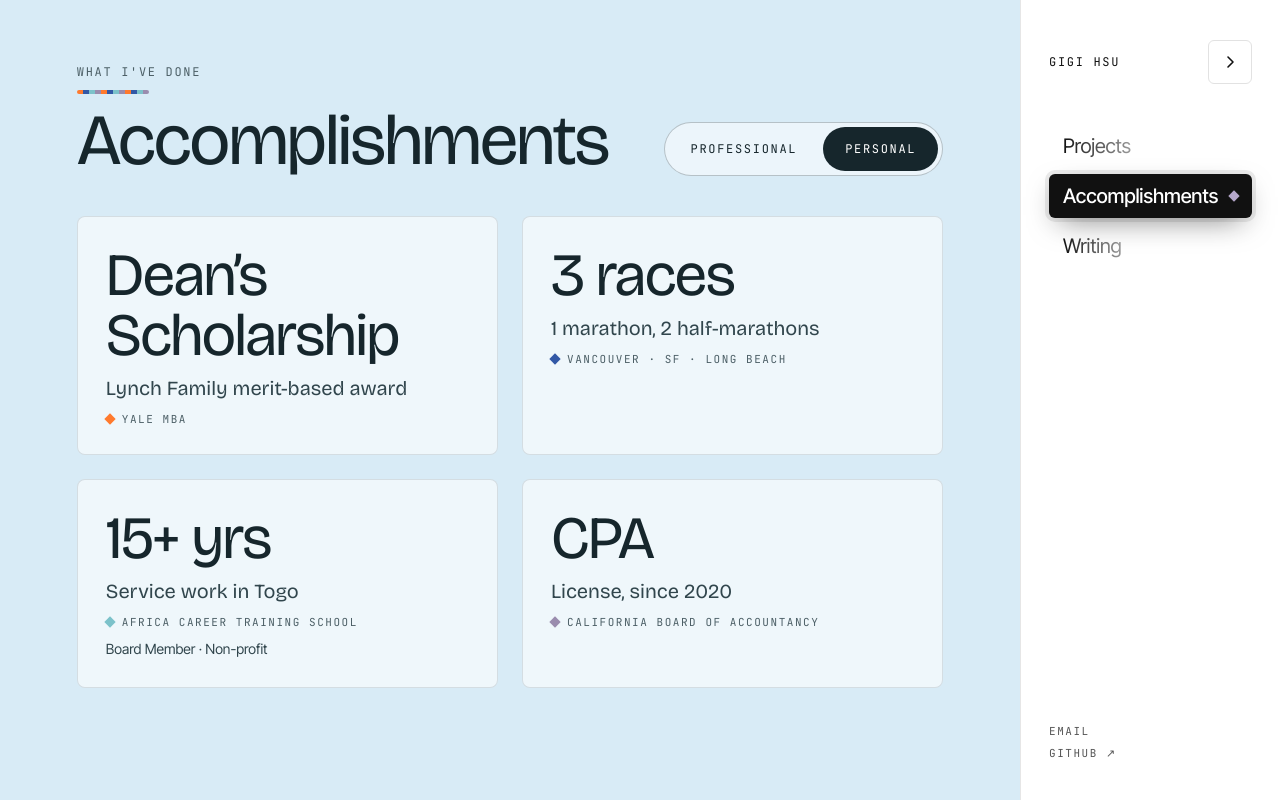
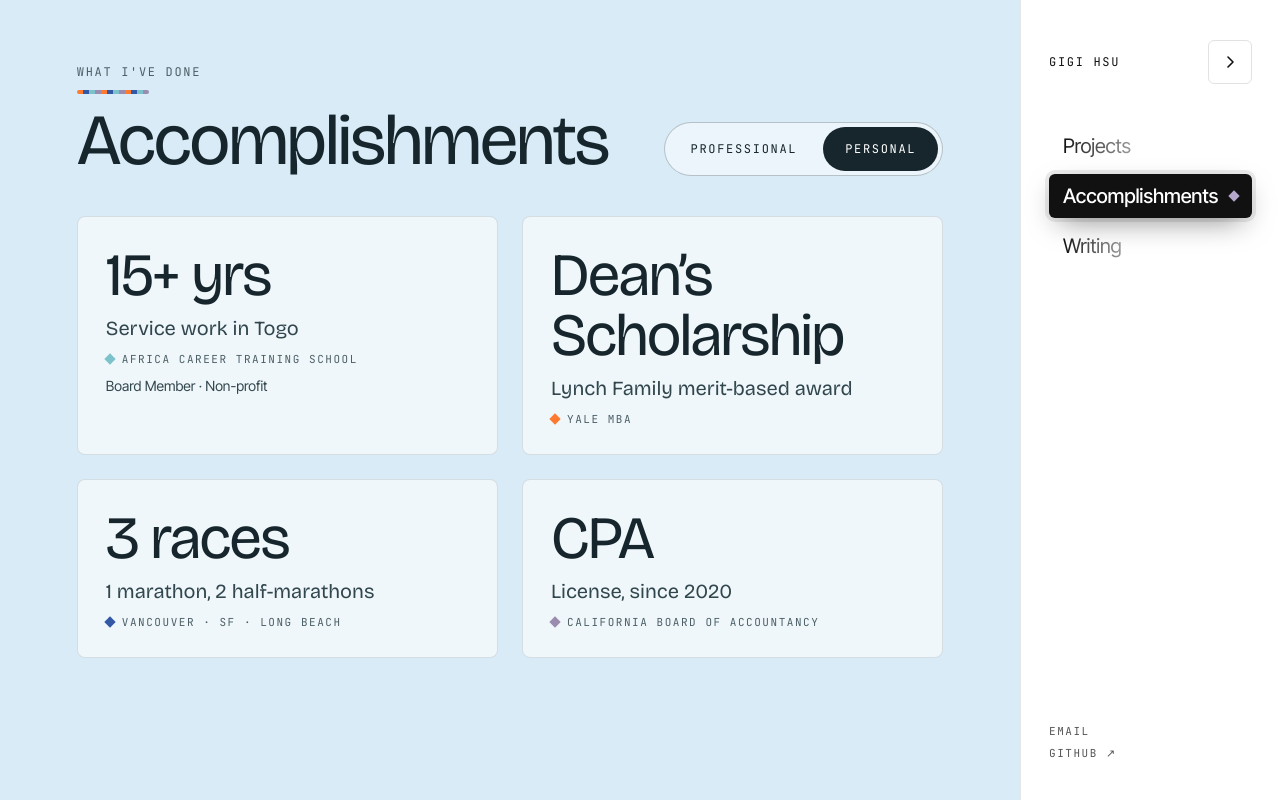
Before and after one commit to ggshoo/portfolio, a plain HTML site: page accomplishments.html in a window 1280 px wide. Both pictures are taken after a click on the button "PERSONAL". Drawn offline with nearby package versions, Linux system fonts and the light colour scheme.

Commit message:
Reorder personal accomplishment cards
Co-Authored-By: Claude Opus 5.5 <noreply@anthropic.com>
Claude-Session: https://claude.ai/code/session_01QGingh8jW952HizH9FQBNH

```diff
--- a/accomplishments.html
+++ b/accomplishments.html
@@ -19,7 +19,7 @@
 <div class="seg" role="group" aria-label="Choose a view"><button type="button" data-view="pro" aria-pressed="true">Professional</button><button type="button" data-view="personal" aria-pressed="false">Personal</button></div>
 </div>
 <div class="grid view" id="pro"><div class="stat card"><span class="big">AI policy</span><span class="what">Research and conference lead</span><span class="where mono"><span class="dia" aria-hidden="true" style="background:#ff7a2e"></span>Yale MBA</span><span class="role">Co-President, AI Association · 2024–2026</span><div class="pills"><a class="mono" href="https://som.yale.edu/story/2025/student-team-creates-ai-policy-recommendations-connecticut-state-government" target="_blank" rel="noopener">Policy research ↗</a><a class="mono" href="https://groups.som.yale.edu/aia/conference/" target="_blank" rel="noopener">Conference ↗</a></div></div><div class="stat card"><span class="big">$25M</span><span class="what">In inefficiencies discovered</span><span class="where mono"><span class="dia" aria-hidden="true" style="background:#3258A6"></span>Apple</span><span class="role">MBA Internship · Summer 2025</span></div><div class="stat card"><span class="big">35%</span><span class="what">Fewer false positives</span><span class="where mono"><span class="dia" aria-hidden="true" style="background:#7CC2CA"></span>First Republic Bank</span><span class="role">Senior Data Scientist · 2021–2024</span></div><div class="stat card"><span class="big">$2.5M</span><span class="what">Managed portfolio</span><span class="where mono"><span class="dia" aria-hidden="true" style="background:#9A8CAE"></span>PwC</span><span class="role">Senior Associate · 2016–2020</span></div></div>
-<div class="grid view" id="personal" hidden><div class="stat card"><span class="big">Dean’s Scholarship</span><span class="what">Lynch Family merit-based award</span><span class="where mono"><span class="dia" aria-hidden="true" style="background:#ff7a2e"></span>Yale MBA</span></div><div class="stat card"><span class="big">3 races</span><span class="what">1 marathon, 2 half-marathons</span><span class="where mono"><span class="dia" aria-hidden="true" style="background:#3258A6"></span>Vancouver · SF · Long Beach</span></div><div class="stat card"><span class="big">15+ yrs</span><span class="what">Service work in Togo</span><span class="where mono"><span class="dia" aria-hidden="true" style="background:#7CC2CA"></span>Africa Career Training School</span><span class="role">Board Member · Non-profit</span></div><div class="stat card"><span class="big">CPA</span><span class="what">License, since 2020</span><span class="where mono"><span class="dia" aria-hidden="true" style="background:#9A8CAE"></span>California Board of Accountancy</span></div></div>
+<div class="grid view" id="personal" hidden><div class="stat card"><span class="big">15+ yrs</span><span class="what">Service work in Togo</span><span class="where mono"><span class="dia" aria-hidden="true" style="background:#7CC2CA"></span>Africa Career Training School</span><span class="role">Board Member · Non-profit</span></div><div class="stat card"><span class="big">Dean’s Scholarship</span><span class="what">Lynch Family merit-based award</span><span class="where mono"><span class="dia" aria-hidden="true" style="background:#ff7a2e"></span>Yale MBA</span></div><div class="stat card"><span class="big">3 races</span><span class="what">1 marathon, 2 half-marathons</span><span class="where mono"><span class="dia" aria-hidden="true" style="background:#3258A6"></span>Vancouver · SF · Long Beach</span></div><div class="stat card"><span class="big">CPA</span><span class="what">License, since 2020</span><span class="where mono"><span class="dia" aria-hidden="true" style="background:#9A8CAE"></span>California Board of Accountancy</span></div></div>
 </main>
 <aside class="side">
 <nav class="nav" aria-label="Main">
```
